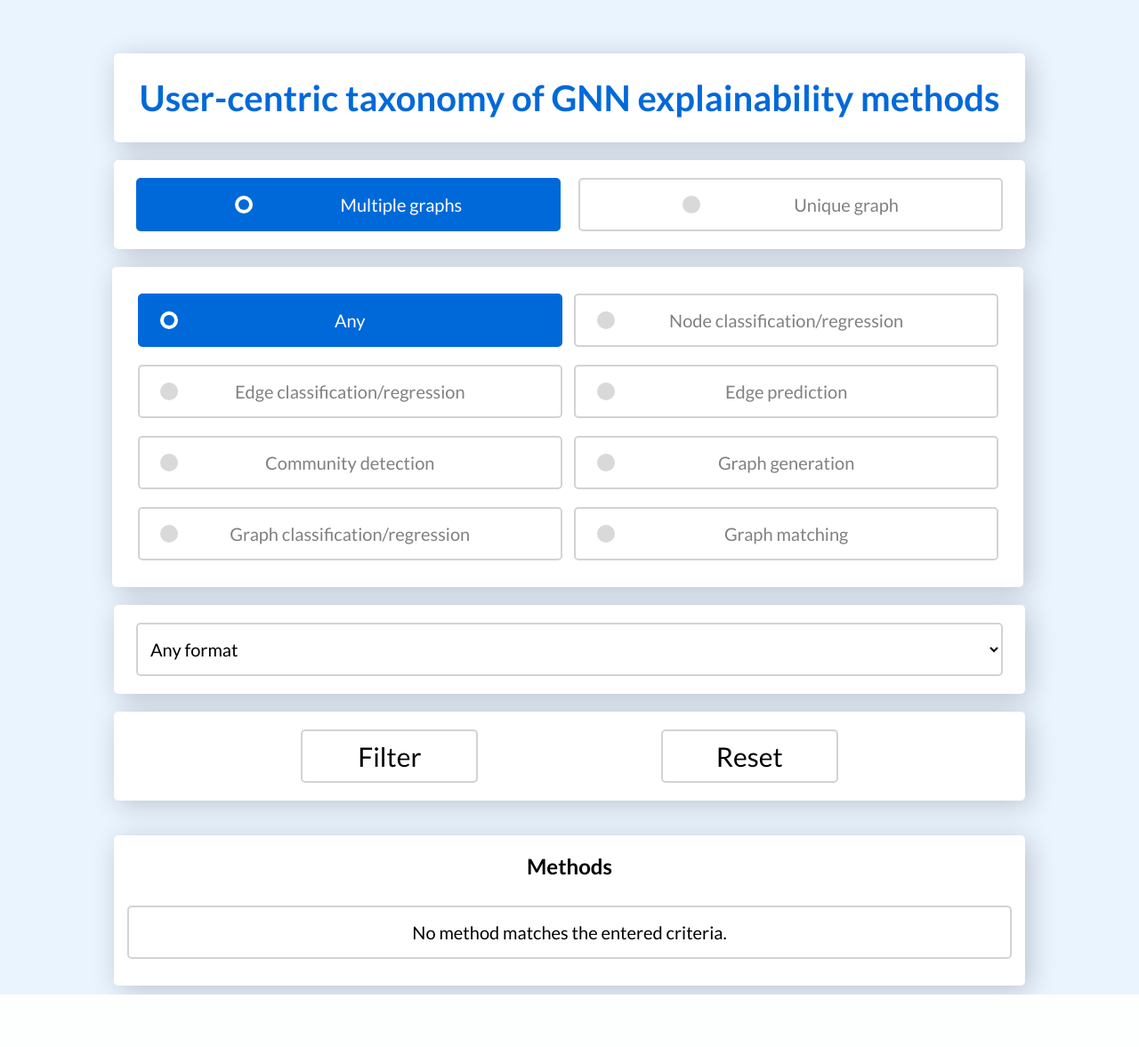
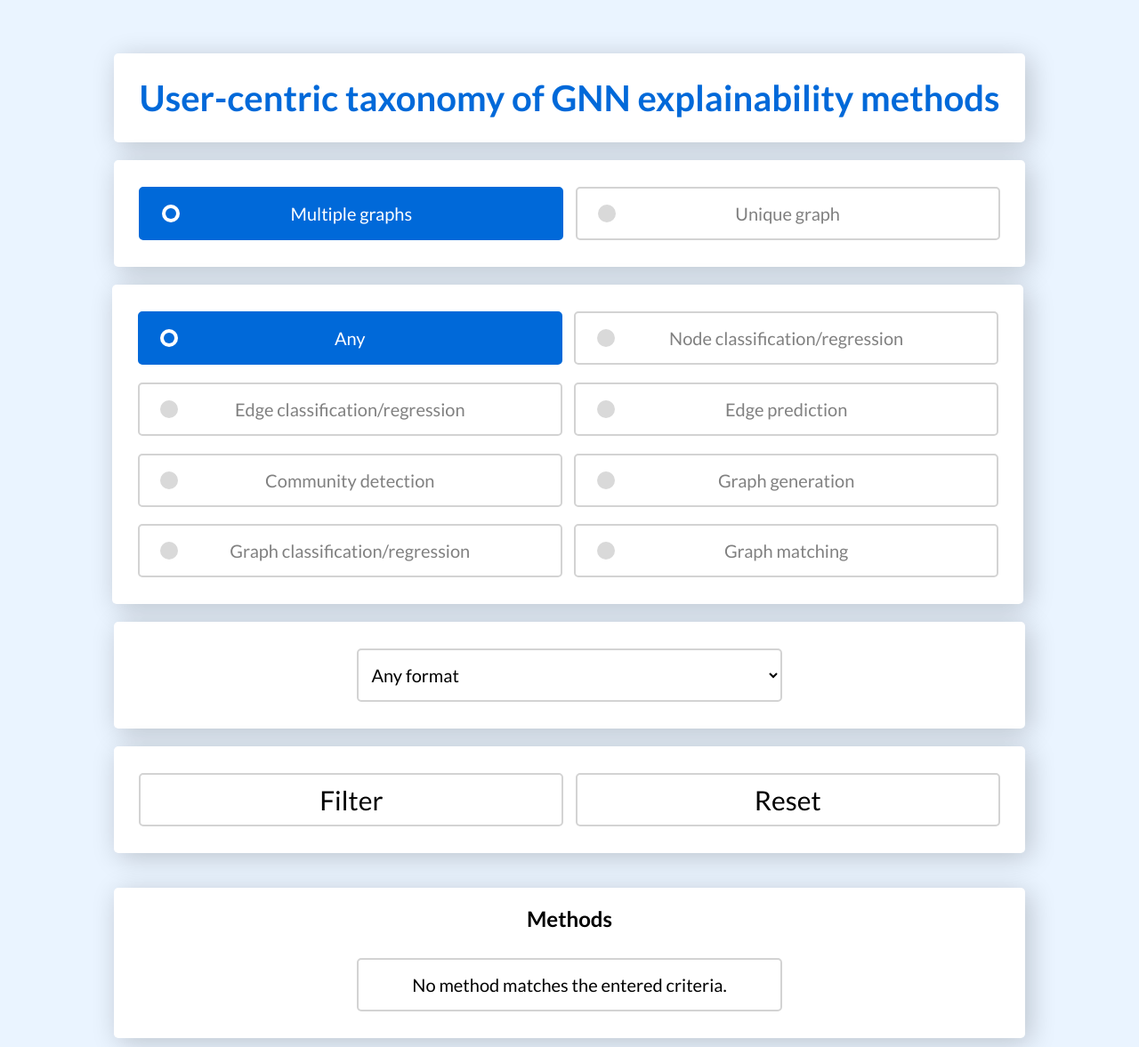
Before and after one commit to timondesch/GNN-exp-PRED, a Flask app: page / in a window 1280 px wide. Shown: the whole page at 89% size. Before the commit the page ends 1118 px from the top, so only its background shows below. Run offline with Flask 2, Linux system fonts and the light colour scheme; parts of the project's set-up code (start-up, migrations or seed data) failed here and were passed over.

Commit message:
fix missplaced dot

```diff
--- a/visualization_app/static/base/base.css
+++ b/visualization_app/static/base/base.css
@@ -62,11 +62,13 @@ h1 {
   background: #fff;
   font-size: 20px;
   height: 60px;
-  width: 100%;
+  /* width: 100%; */
+  width: 48% !important;
+  margin: 1% 0 !important;
   display: flex;
   align-items: center;
   justify-content: space-evenly;
-  margin: 0 10px;
+  /* margin: 0 10px; */
   border-radius: 5px;
   cursor: pointer;
   padding: 0 10px;
@@ -95,7 +97,9 @@ input {
   width: 20px;
   background: #d9d9d9;
   border-radius: 50%;
-  position: relative;
+  position: absolute !important;
+  left: 5% !important;
+  top: calc(50%-10px) !important;
 }
 
 .wrapper_tasks .option .dot{
@@ -118,6 +122,10 @@ input {
   transition: all 0.3s ease;
 }
 
+.wrapper label {
+  position: relative;
+}
+
 input[type="radio"]{
   display: none;
 }
@@ -136,7 +144,7 @@ input[type="radio"]:checked:checked + label .dot::before {
   transform: scale(1);
 }
 .wrapper .option span{
-  font-size: 20px;
+  font-size: 100%;
   color: #808080;
 }
 input[type="radio"]:checked:checked + label span {
@@ -162,7 +170,6 @@ input[type="radio"]:disabled + label .dot{
 /* tooltips */
 
 .tooltip {
-  position: relative;
   display: inline-block;
   border-bottom: 1px dotted black; /* If you want dots under the hoverable text */
 }
```
